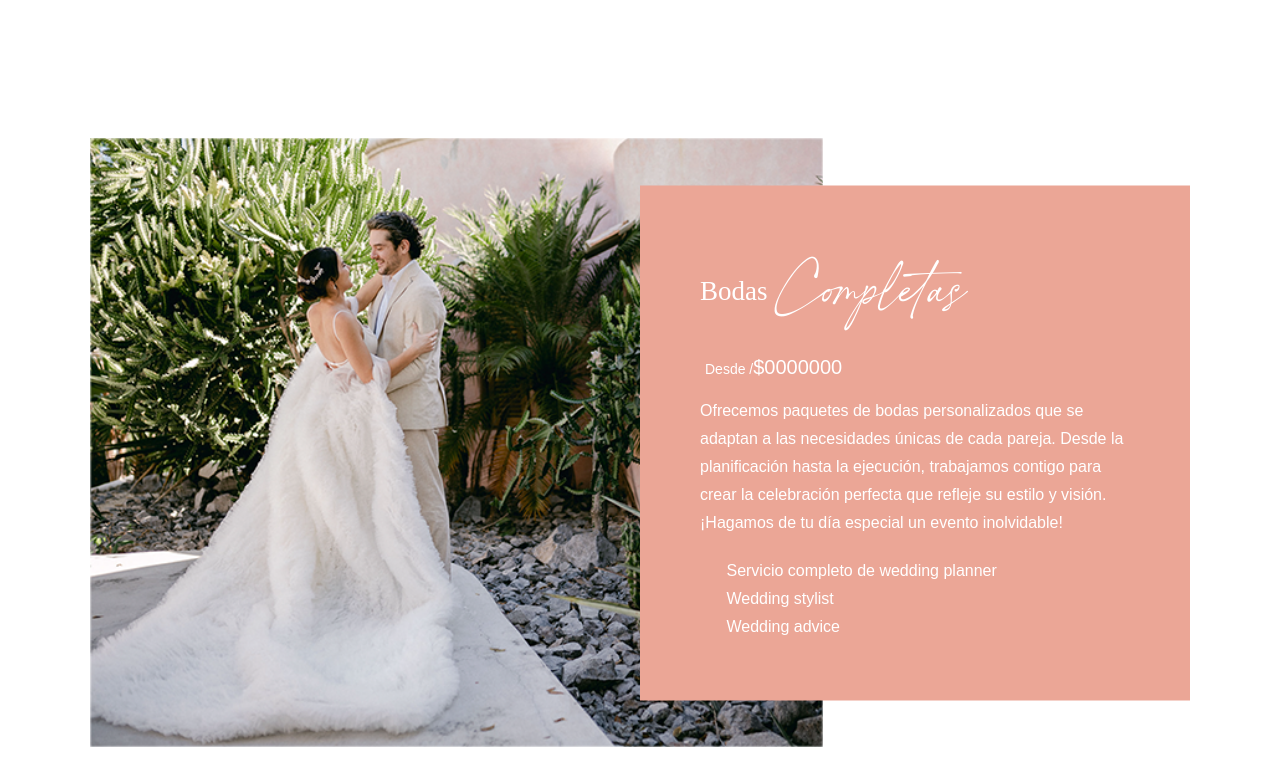
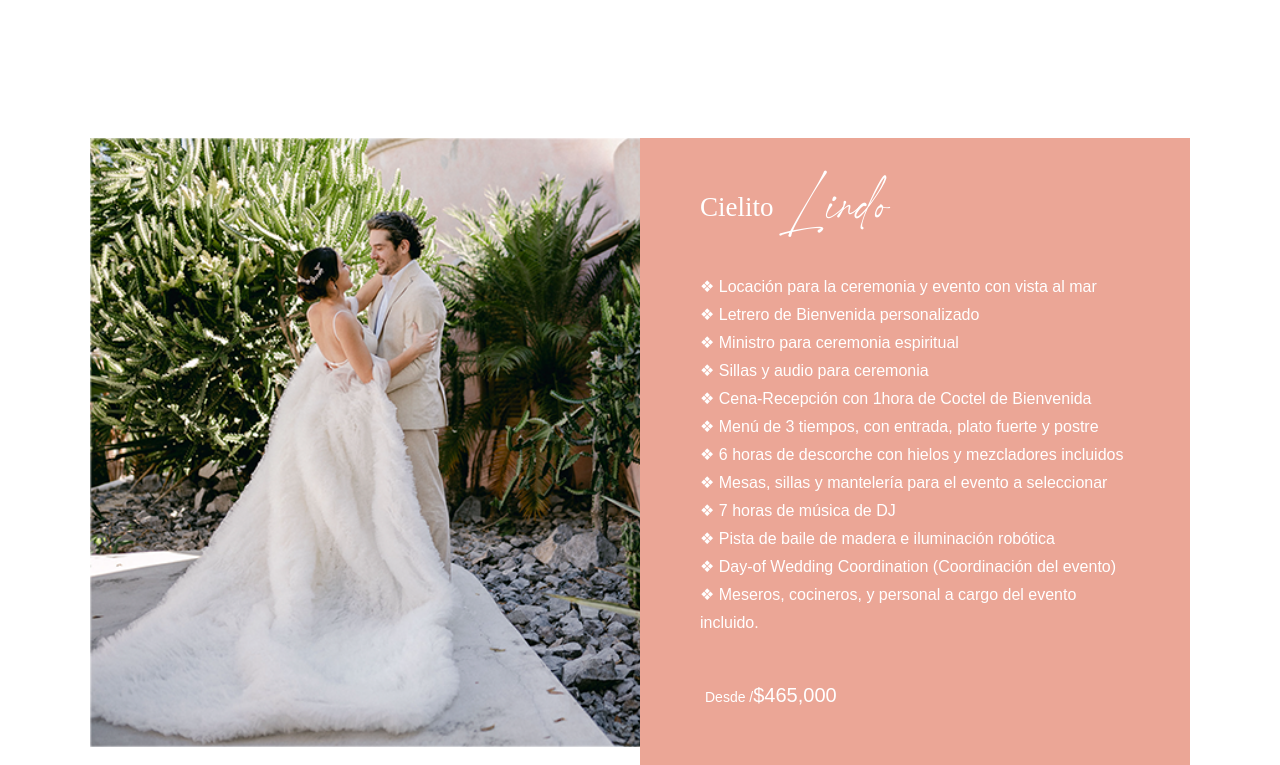
Before and after one commit to Hiromiakita/wedding, a plain HTML site: page index.html in a window 1280 px wide. Shown: the part 6315-7080 px from the top of the page. Drawn offline with Linux system fonts and the light colour scheme; a web font is replaced by a local one.

Commit message:
Add widget

```diff
--- a/css/custom.css
+++ b/css/custom.css
@@ -114,3 +114,7 @@ background: none !important;
     color: white !important;
     font-weight: 800;
   }
+
+  .custom-widget {
+    padding: 20rem;
+}
--- a/index.html
+++ b/index.html
@@ -1483,26 +1483,28 @@
 																		src="assets/imgs/bodas-completas.png" alt
 																		class="img-fluid"></figure>
 																<div class="caption padding-left test">
-																	<div class="name">Bodas <span
+																	<div class="name">Cielito <span
 																			class="custom-font custom-size6">
-																			Completas</span></div>
-																	<div class="amount"><span
+																			Lindo</span></div>
+																	<!-- <div class="amount"><span
 																			class="text-color-red">Desde /
-																		</span>$0000000 </div>
+																		</span>$0000000 </div> -->
 																	<div class="section-text white">
-																		<p>Ofrecemos paquetes de bodas personalizados
-																			que se adaptan a las necesidades únicas de
-																			cada pareja. Desde la planificación hasta la
-																			ejecución, trabajamos contigo para crear la
-																			celebración perfecta que refleje su estilo y
-																			visión. ¡Hagamos de tu día especial un
-																			evento inolvidable!</p>
-																		<ul>
-																			<li>Servicio completo de wedding planner
-																			</li>
-																			<li>Wedding stylist</li>
-																			<li>Wedding advice</li>
-																		</ul>
+																		<p>❖ Locación para la ceremonia y evento con vista al mar <br />
+																			❖ Letrero de Bienvenida personalizado<br />
+																			❖ Ministro para ceremonia espiritual<br />
+																			❖ Sillas y audio para ceremonia<br />
+																			❖ Cena-Recepción con 1hora de Coctel de Bienvenida<br />
+																			❖ Menú de 3 tiempos, con entrada, plato fuerte y postre<br />
+																			❖ 6 horas de descorche con hielos y mezcladores incluidos<br />
+																			❖ Mesas, sillas y mantelería para el evento a seleccionar  <br />
+																			❖ 7 horas de música de DJ<br />
+																			❖ Pista de baile de madera e iluminación robótica<br />
+																			❖ Day-of Wedding Coordination (Coordinación del evento)<br />
+																			❖ Meseros, cocineros, y personal a cargo del evento incluido.</p><br />
+																		<div class="amount"><span
+																			class="text-color-red">Desde /
+																		</span>$465,000 </div>
 																	</div>
 																</div>
 															</div>
@@ -1689,6 +1691,10 @@
 			<!-- <img src="assets/imgs/logos-footer.png" alt="" srcset=""> -->
 		</div>
 	</section>
+<!-- INSTAGRAM WIDGET -->
+	<!-- Elfsight Instagram Feed | Untitled Instagram Feed -->
+<script src="https://static.elfsight.com/platform/platform.js" async></script>
+<div class="elfsight-app-0b22f6c3-8636-4daf-ba09-c54a60d1a7cb custom-widget" data-elfsight-app-lazy></div>
 	<a href="https://wa.me/5213317190545" class="whatsapp-float" target="_blank">
 		<i class="fab fa-whatsapp"></i>
 	</a>
```
